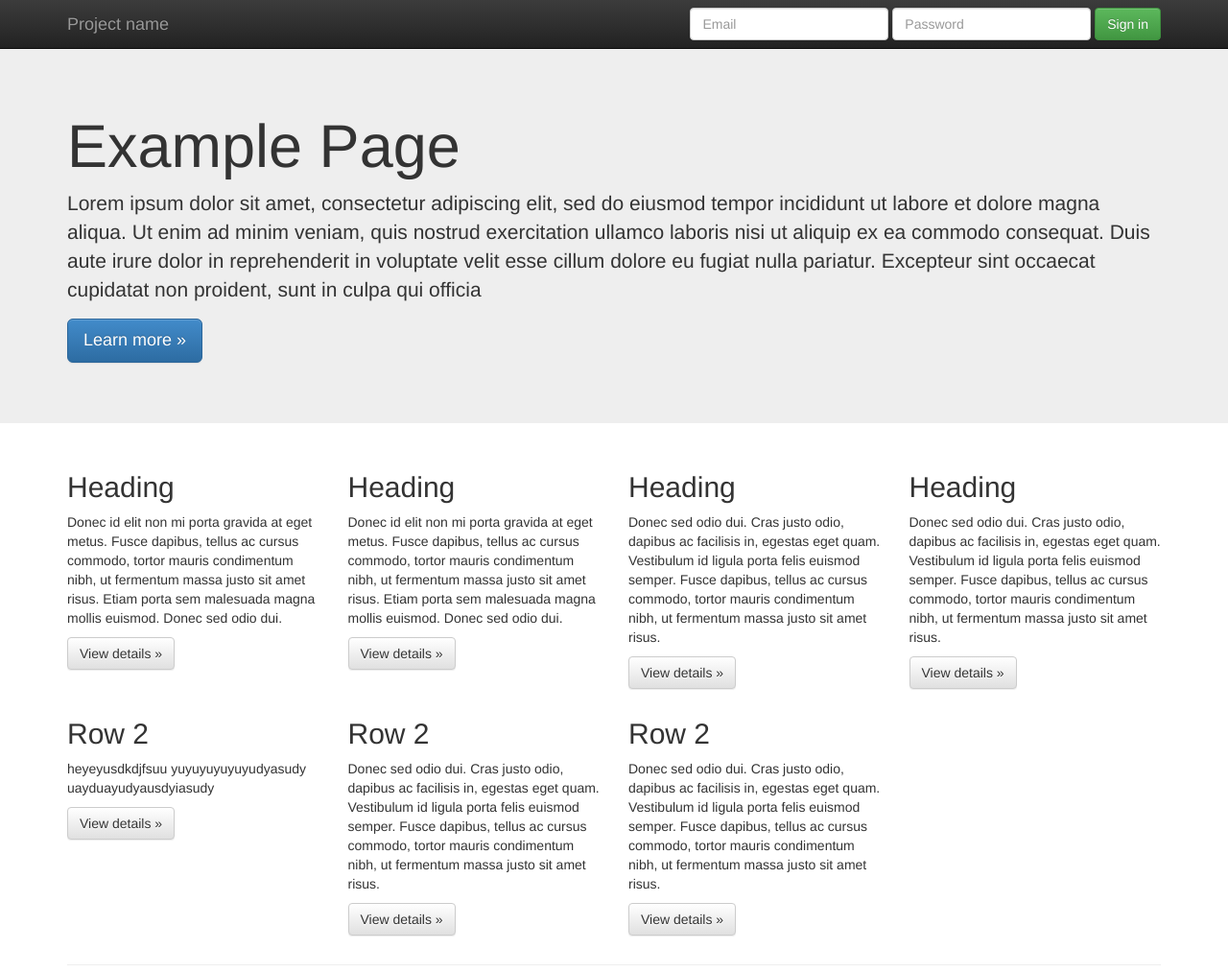
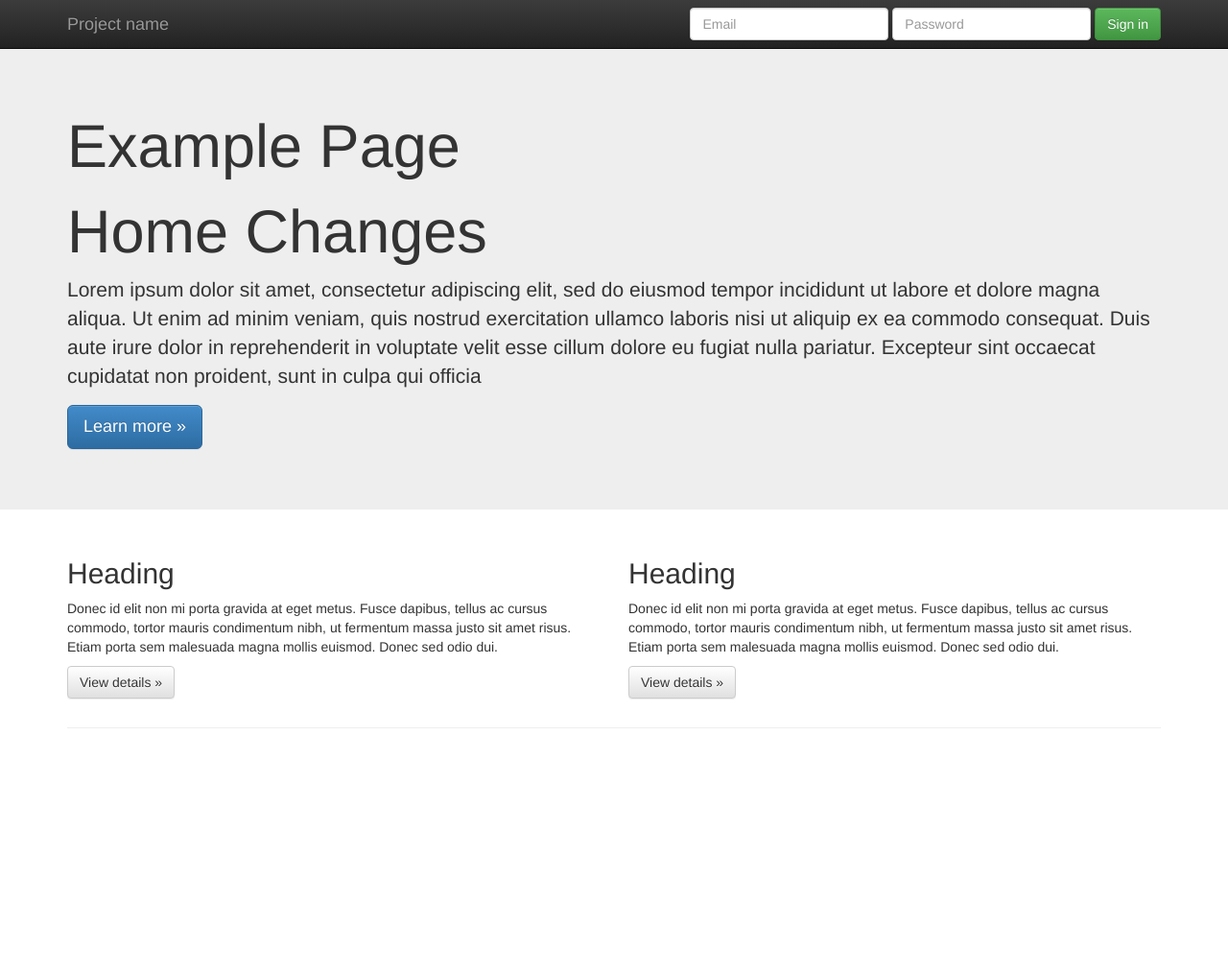
Before and after one commit to EliasManj/Git_Examples, a plain HTML site: page index.html in a window 1280 px wide. Shown: the whole page at 96% size. After the commit the page ends 800 px from the top, so only its background shows below. Drawn offline with nearby package versions, Linux system fonts and the light colour scheme.

Commit message:
new branch

```diff
--- a/index.html
+++ b/index.html
@@ -47,6 +47,7 @@
     <div class="jumbotron">
       <div class="container">
         <h1>Example Page</h1>
+        <h1>Home Changes</h1>
         <p>Lorem ipsum dolor sit amet, consectetur adipiscing elit, sed do eiusmod tempor incididunt ut labore et dolore magna aliqua. Ut enim ad minim veniam, quis nostrud exercitation ullamco laboris nisi ut aliquip ex ea commodo consequat. Duis aute irure dolor in reprehenderit in voluptate velit esse cillum dolore eu fugiat nulla pariatur. Excepteur sint occaecat cupidatat non proident, sunt in culpa qui officia</p>
         <p><a class="btn btn-primary btn-lg" role="button">Learn more &raquo;</a></p>
       </div>
@@ -55,44 +56,16 @@
     <div class="container">
       <!-- Example row of columns -->
       <div class="row">
-        <div class="col-md-3">
+        <div class="col-md-6">
           <h2>Heading</h2>
           <p>Donec id elit non mi porta gravida at eget metus. Fusce dapibus, tellus ac cursus commodo, tortor mauris condimentum nibh, ut fermentum massa justo sit amet risus. Etiam porta sem malesuada magna mollis euismod. Donec sed odio dui. </p>
           <p><a class="btn btn-default" href="#" role="button">View details &raquo;</a></p>
         </div>
-        <div class="col-md-3">
+        <div class="col-md-6">
           <h2>Heading</h2>
           <p>Donec id elit non mi porta gravida at eget metus. Fusce dapibus, tellus ac cursus commodo, tortor mauris condimentum nibh, ut fermentum massa justo sit amet risus. Etiam porta sem malesuada magna mollis euismod. Donec sed odio dui. </p>
           <p><a class="btn btn-default" href="#" role="button">View details &raquo;</a></p>
        </div>
-        <div class="col-md-3">
-          <h2>Heading</h2>
-          <p>Donec sed odio dui. Cras justo odio, dapibus ac facilisis in, egestas eget quam. Vestibulum id ligula porta felis euismod semper. Fusce dapibus, tellus ac cursus commodo, tortor mauris condimentum nibh, ut fermentum massa justo sit amet risus.</p>
-          <p><a class="btn btn-default" href="#" role="button">View details &raquo;</a></p>
-        </div>
-        <div class="col-md-3">
-          <h2>Heading</h2>
-          <p>Donec sed odio dui. Cras justo odio, dapibus ac facilisis in, egestas eget quam. Vestibulum id ligula porta felis euismod semper. Fusce dapibus, tellus ac cursus commodo, tortor mauris condimentum nibh, ut fermentum massa justo sit amet risus.</p>
-          <p><a class="btn btn-default" href="#" role="button">View details &raquo;</a></p>
-        </div>
-      </div>
-
-      <div class="row">
-        <div class="col-md-3">
-          <h2>Row 2</h2>
-          <p>heyeyusdkdjfsuu yuyuyuyuyuyudyasudy uayduayudyausdyiasudy</p>
-          <p><a class="btn btn-default" href="#" role="button">View details &raquo;</a></p>
-        </div>
-        <div class="col-md-3">
-            <h2>Row 2</h2>
-            <p>Donec sed odio dui. Cras justo odio, dapibus ac facilisis in, egestas eget quam. Vestibulum id ligula porta felis euismod semper. Fusce dapibus, tellus ac cursus commodo, tortor mauris condimentum nibh, ut fermentum massa justo sit amet risus.</p>
-            <p><a class="btn btn-default" href="#" role="button">View details &raquo;</a></p>
-          </div>
-          <div class="col-md-3">
-              <h2>Row 2</h2>
-              <p>Donec sed odio dui. Cras justo odio, dapibus ac facilisis in, egestas eget quam. Vestibulum id ligula porta felis euismod semper. Fusce dapibus, tellus ac cursus commodo, tortor mauris condimentum nibh, ut fermentum massa justo sit amet risus.</p>
-              <p><a class="btn btn-default" href="#" role="button">View details &raquo;</a></p>
-            </div>
       </div>
 
       <hr>
```
